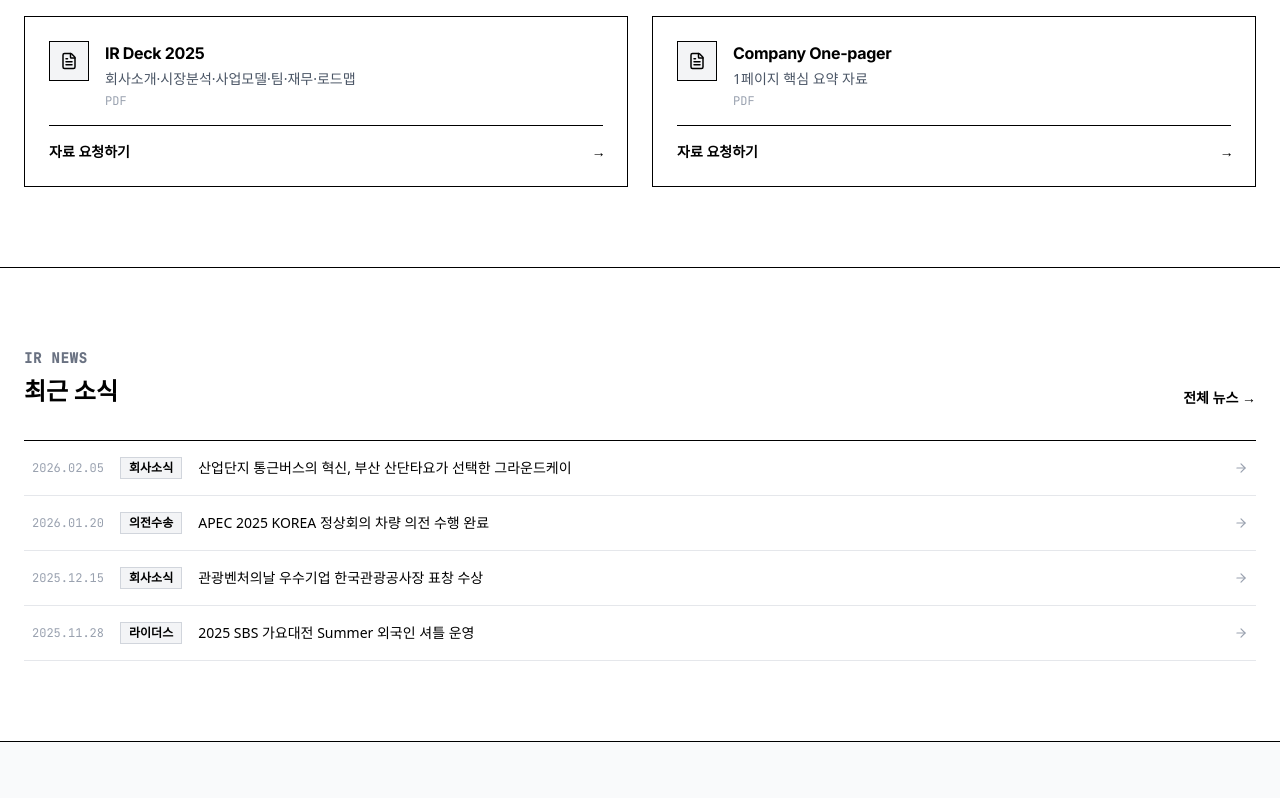
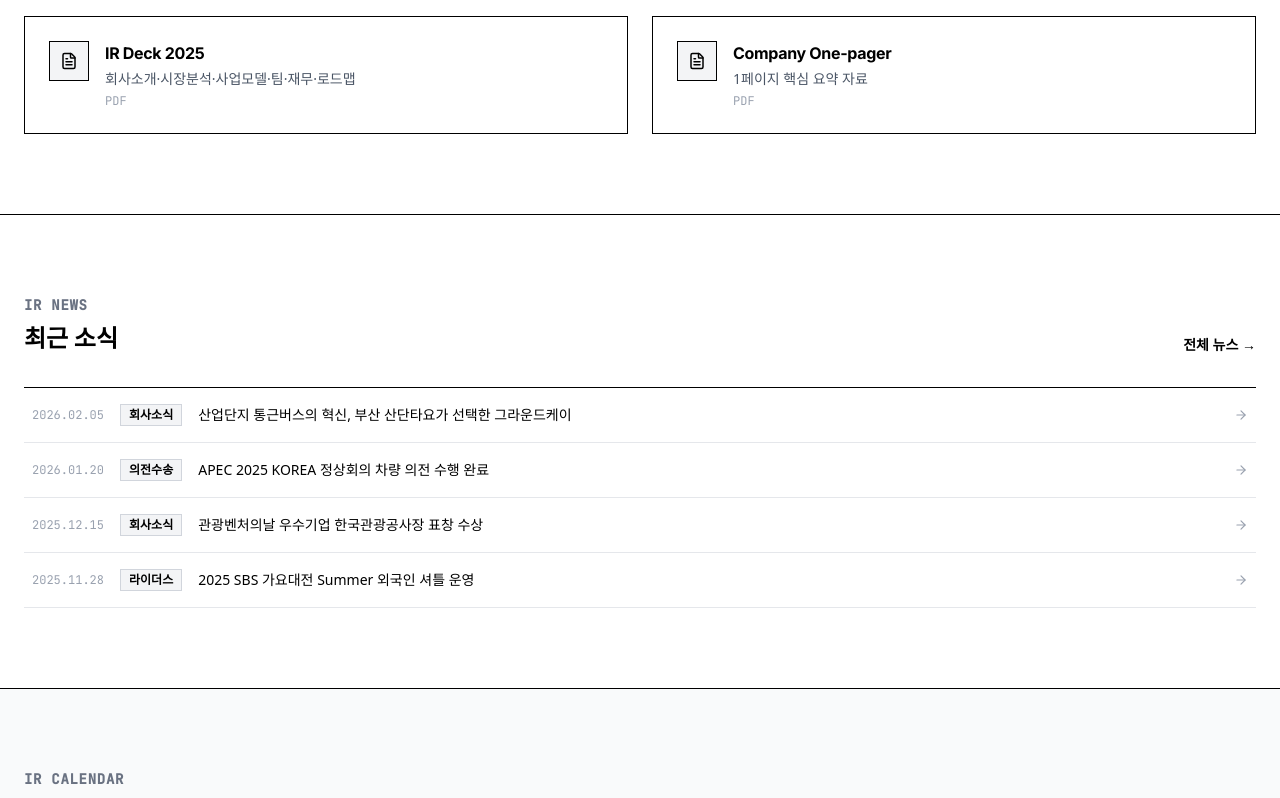
Before and after one commit to jakeon32/groundkIR, a React (Vite) app in the folder site/: page /ir in a window 1280 px wide. Shown: the part 1860-2658 px from the top of the page. Built offline with nearby package versions, Linux system fonts and the light colour scheme.

Commit message:
Remove redundant '자료 요청하기' buttons from material lists

```diff
--- a/site/src/components/sections/ir/IRLatestMaterials.tsx
+++ b/site/src/components/sections/ir/IRLatestMaterials.tsx
@@ -26,7 +26,7 @@ const IRLatestMaterials: React.FC = () => {
                 <div className="grid grid-cols-1 md:grid-cols-2 gap-6">
                     {materials.map((item, index) => (
                         <div key={index} className="border border-black p-6 flex flex-col justify-between hover:bg-gray-50 transition-colors">
-                            <div className="flex items-start space-x-4 mb-4">
+                            <div className="flex items-start space-x-4">
                                 <div className="w-10 h-10 border border-black bg-gray-100 flex items-center justify-center shrink-0">
                                     <item.icon size={18} />
                                 </div>
@@ -36,10 +36,6 @@ const IRLatestMaterials: React.FC = () => {
                                     <span className="text-xs font-mono text-gray-400 mt-1 block">{item.type}</span>
                                 </div>
                             </div>
-                            <Link to="/contact" className="text-sm font-bold text-black border-t border-black pt-4 w-full flex items-center justify-between hover:underline">
-                                자료 요청하기
-                                <span className="font-mono">→</span>
-                            </Link>
                         </div>
                     ))}
                 </div>
--- a/site/src/pages/ir/Library.tsx
+++ b/site/src/pages/ir/Library.tsx
@@ -77,9 +77,6 @@ const Library: React.FC = () => {
                                                 </div>
                                             </div>
                                         </div>
-                                        <Link to="/contact" className="shrink-0 border border-black px-6 py-3 font-bold text-sm bg-white hover:bg-black hover:text-white transition-colors w-full md:w-auto text-center">
-                                            자료 요청하기
-                                        </Link>
                                     </div>
                                 ))}
                             </div>
```
